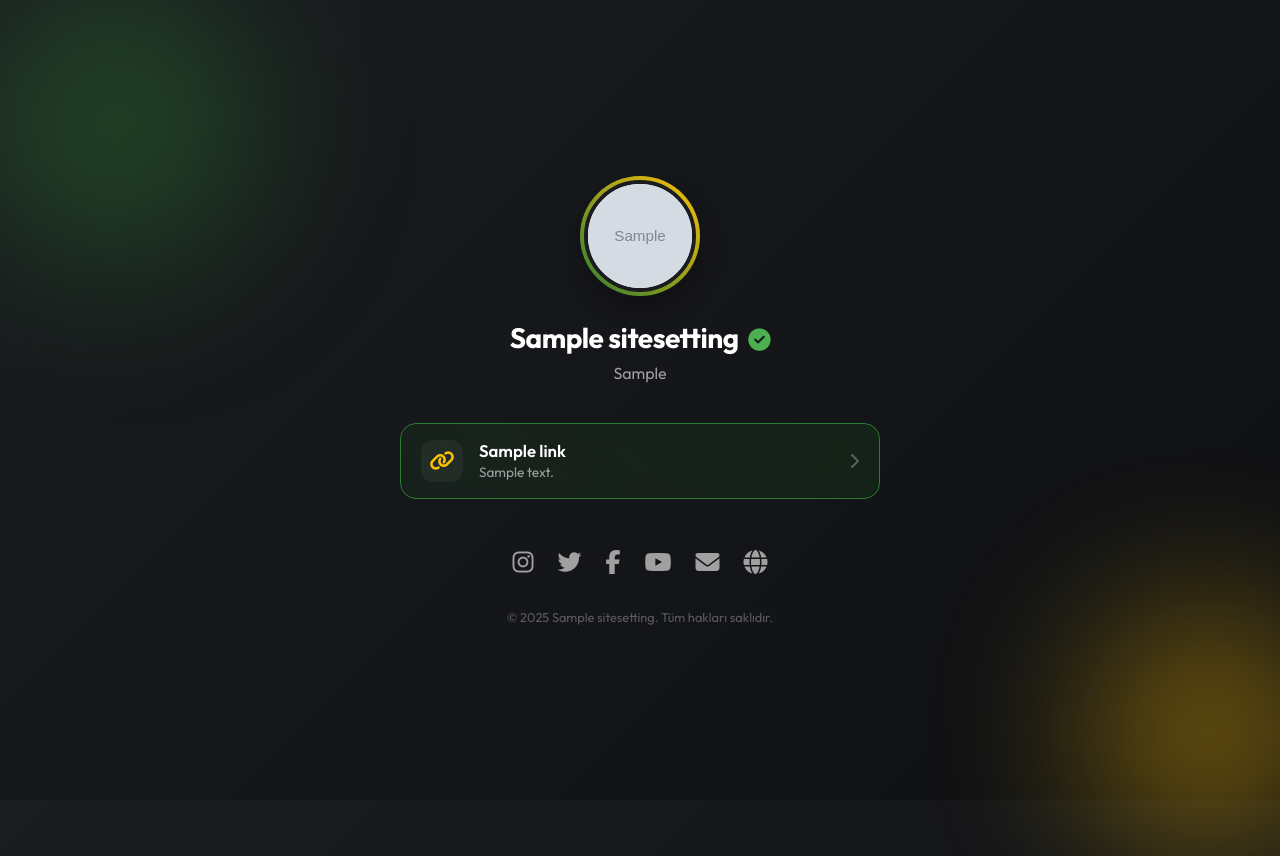
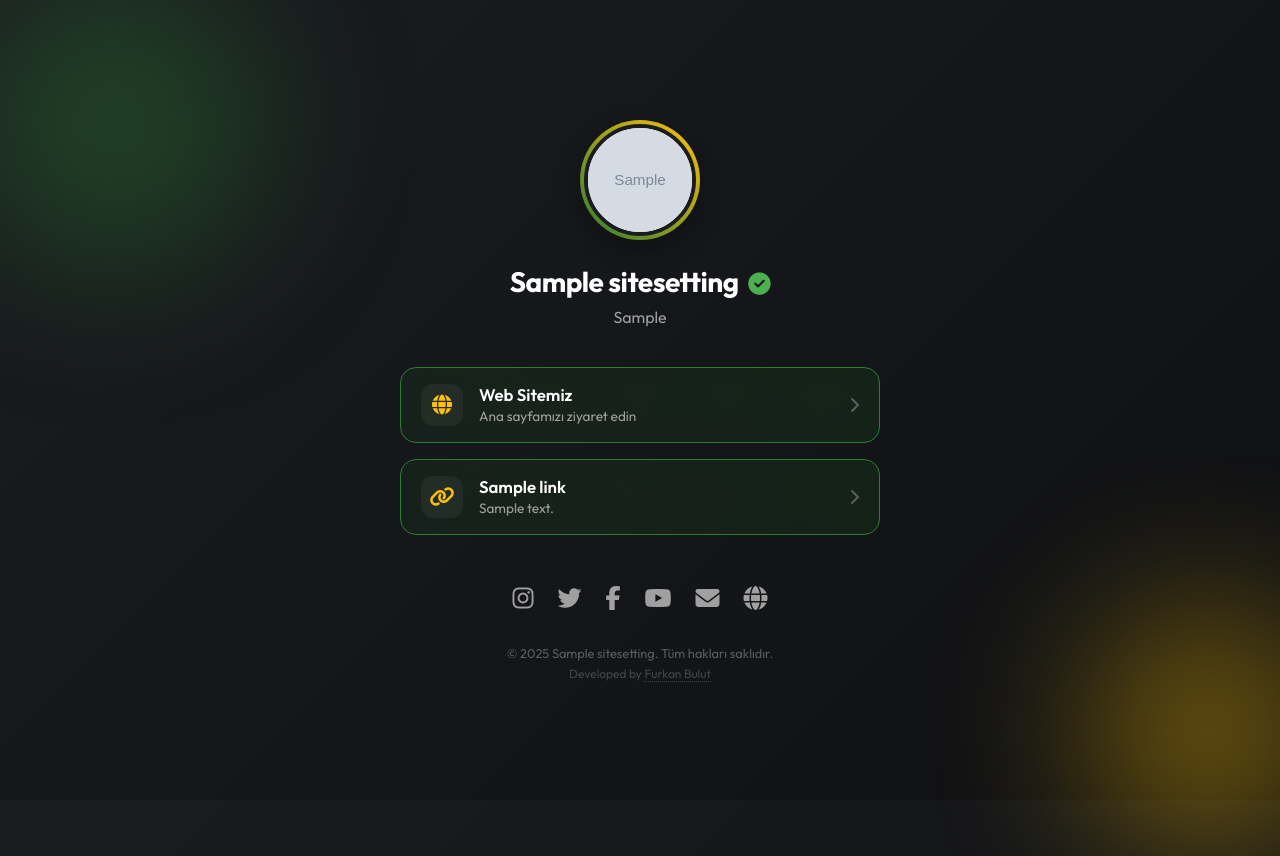
Before and after one commit to bulutsoft-dev/Uvder, a Django app: page /linktree/ in a window 1280 px wide; the page is wider, and only the part inside the window is pictured. Run offline with Django 5.2, Linux system fonts and the light colour scheme; tables that the repository leaves empty hold one stand-in row (values such as "Sample post"); grey boxes marked "Sample" are stand-in pictures.

Commit message:
feat: Add `site_url` to SiteSettings model and enhance linktree page with SEO/OGP meta tags, a main site link, and developer credit.

```diff
--- a/templates/pages/linktree.html
+++ b/templates/pages/linktree.html
@@ -5,6 +5,29 @@
     <meta charset="UTF-8">
     <meta name="viewport" content="width=device-width, initial-scale=1.0">
     <title>Bağlantılar | {{ site_settings.site_title|default:"Umut Vagonu" }}</title>
+
+    <!-- Meta Tags & Favicon -->
+    {% load static %}
+    <meta name="description"
+        content="{{ site_settings.about_text|default:'Umut Vagonu Derneği - İhtiyaç sahiplerine ulaşmak, yüzlerde bir tebessüm oluşturmak için durmaksızın çalışıyoruz.'|truncatewords:30 }}">
+    <meta name="keywords" content="umut vagonu, dernek, yardım, bağış, links, bağlantılar">
+    <meta name="author" content="Umut Vagonu & Furkan Bulut">
+
+    <!-- Favicon -->
+    <link rel="icon" type="image/png" sizes="32x32"
+        href="{% if site_settings.favicon %}{{ site_settings.favicon.url }}{% else %}{% static 'images/favicon.png' %}{% endif %}">
+    <link rel="shortcut icon"
+        href="{% if site_settings.favicon %}{{ site_settings.favicon.url }}{% else %}{% static 'images/favicon.png' %}{% endif %}"
+        type="image/png">
+
+    <!-- Open Graph -->
+    <meta property="og:type" content="website">
+    <meta property="og:url" content="{{ request.build_absolute_uri }}">
+    <meta property="og:title" content="Bağlantılar | {{ site_settings.site_title|default:'Umut Vagonu' }}">
+    <meta property="og:description"
+        content="{{ site_settings.about_text|default:'Umut Vagonu Derneği bağlantıları ve önemli linkler.' }}">
+    <meta property="og:image"
+        content="{% if site_settings.logo %}{{ site_settings.logo.url }}{% else %}{% static 'images/logo.png' %}{% endif %}">
 
     <!-- Fonts -->
     <link href="https://fonts.googleapis.com/css2?family=Outfit:wght@300;400;500;600;700&display=swap" rel="stylesheet">
@@ -354,6 +377,19 @@
 
         <!-- Links -->
         <div class="links-container">
+            <!-- Main Site Link (Hardcoded as requested) -->
+            <a href="{% url 'landing:home' %}" class="link-card featured">
+                <div class="link-icon">
+                    <i class="fas fa-globe"></i>
+                </div>
+                <div class="link-content">
+                    <div class="link-title">Web Sitemiz</div>
+                    <div class="link-desc">Ana sayfamızı ziyaret edin</div>
+                </div>
+                <div class="link-arrow">
+                    <i class="fas fa-chevron-right"></i>
+                </div>
+            </a>
             {% for link in links %}
             <a href="{{ link.url }}" target="_blank" rel="noopener"
                 class="link-card {% if link.is_featured %}featured{% endif %}">
@@ -403,7 +439,12 @@
         </div>
 
         <div class="copyright">
-            &copy; {% now "Y" %} {{ site_settings.site_title }}. Tüm hakları saklıdır.
+            &copy; {% now "Y" %} {{ site_settings.site_title|default:"Umut Vagonu" }}. Tüm hakları saklıdır.<br>
+            <span style="font-size: 0.75rem; opacity: 0.7; margin-top: 5px; display: inline-block;">
+                Developed by <a href="https://github.com/furkanblt" target="_blank"
+                    style="color: inherit; text-decoration: none; border-bottom: 1px dotted rgba(255,255,255,0.3);">Furkan
+                    Bulut</a>
+            </span>
         </div>
 
     </div>
```
Also changed, not shown: landing/migrations/0009_sitesettings_site_url.py (added).
